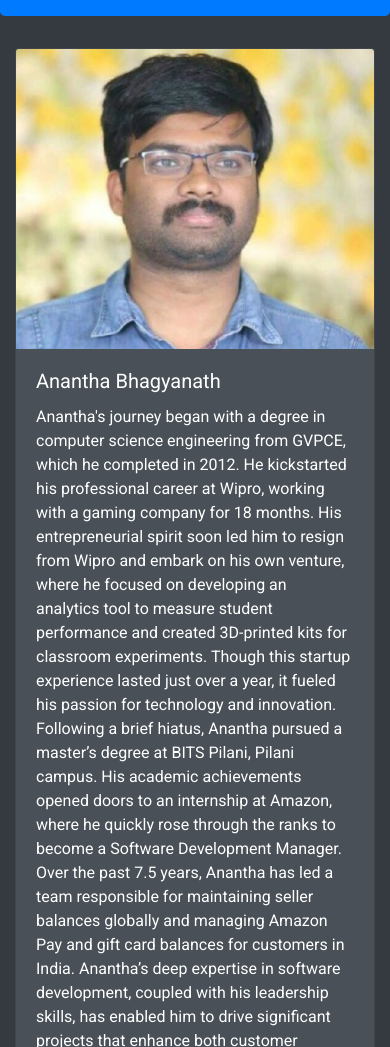
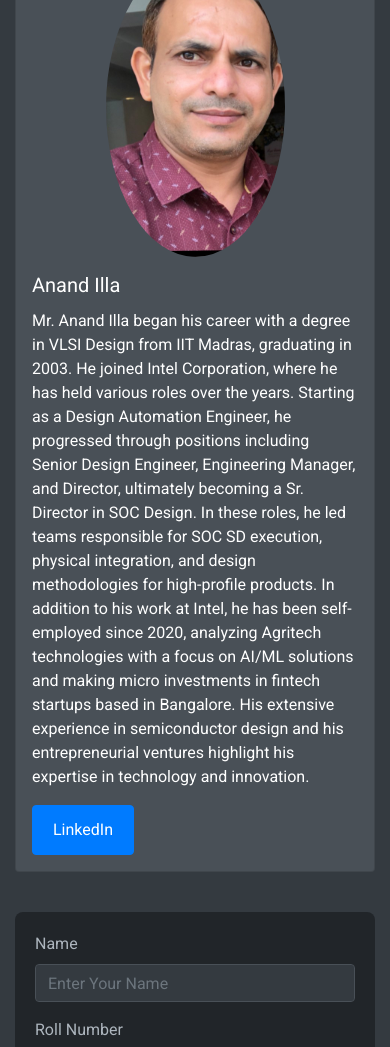
Before and after one commit to dwijeshbing/AlumniConnect, a plain HTML site: page index.html in a window 390 px wide. Shown: the part 630-1677 px from the top of the page. Drawn offline with nearby package versions, Linux system fonts and the light colour scheme.

Commit message:
modified files

```diff
--- a/index.html
+++ b/index.html
@@ -3,9 +3,11 @@
 
 <head>
     <title>Alumni Connect - IEEE SB GVPCE</title>
-    <link rel="icon" href="https://encrypted-tbn0.gstatic.com/images?q=tbn:ANd9GcTQv7ecm4nGkh6D7Lwc_IC1bQ1vZyo77lDLTQ&s" type="image/x-icon">
+    <link rel="icon" href="https://encrypted-tbn0.gstatic.com/images?q=tbn:ANd9GcTQv7ecm4nGkh6D7Lwc_IC1bQ1vZyo77lDLTQ&s"
+        type="image/x-icon">
     <link href="https://stackpath.bootstrapcdn.com/bootstrap/4.5.2/css/bootstrap.min.css" rel="stylesheet">
-    <link href="https://fonts.googleapis.com/css2?family=Roboto:wght@400;700&family=Pacifico&display=swap" rel="stylesheet">
+    <link href="https://fonts.googleapis.com/css2?family=Roboto:wght@400;700&family=Pacifico&display=swap"
+        rel="stylesheet">
     <style>
         body {
             background-color: #343a40;
@@ -72,9 +74,42 @@
         }
 
         @media (max-width: 991.98px) {
+            .jumbotron {
+                padding: 1rem 0.5rem;
+            }
+
+            .display-4 {
+                font-size: 2rem;
+            }
+
+            .subtitle {
+                font-size: 3rem;
+            }
+
+            .presents {
+                font-size: 1rem;
+            }
+
             .author {
+                height: 250px;
+            }
+
+            .form-container {
+                margin-top: 1rem;
+            }
+
+            .btn-primary {
+                padding: 0.75rem 1.25rem;
+                font-size: 1rem;
+            }
+
+            .btn-block {
                 width: 100%;
-                height: 300PX;
+                text-align: center;
+            }
+
+            .card-body {
+                padding: 1rem;
             }
         }
 
@@ -88,10 +123,6 @@
             border-color: #0056b3;
         }
 
-        .btn-block {
-            width: 100%;
-        }
-
         .subtitle {
             font-family: 'Pacifico', cursive;
             font-size: 8rem;
@@ -99,17 +130,31 @@
 
         .presents {
             font-family: 'Pacifico', cursive;
-            font-size: 1rem;
+            font-size: 2rem;
         }
 
         .link-button {
             color: white;
             text-decoration: none;
+            display: block;
+            margin: 0 auto;
         }
 
         .ieee-logo {
             height: 50px;
             margin-left: 10px;
+        }
+
+        .author {
+            width: 50%;
+            height: 300px;
+            border-radius: 50%;
+            overflow: hidden;
+            object-fit: cover;
+            object-position: center;
+            background-color: transparent;
+            display: block;
+            margin: 0 auto;
         }
     </style>
     <meta name="google-site-verification" content="UOgRzZzJr25UsohKq1p85wQpWWPNJWPYFD-Iitd-Jz8" />
@@ -119,7 +164,8 @@
     <section class="jumbotron text-white text-center">
         <div class="container">
             <h6 class="display-4 d-flex align-items-center justify-content-center">
-                <img src="https://encrypted-tbn0.gstatic.com/images?q=tbn:ANd9GcTQv7ecm4nGkh6D7Lwc_IC1bQ1vZyo77lDLTQ&s" class="ieee-logo" alt="IEEE Logo">
+                <img src="https://encrypted-tbn0.gstatic.com/images?q=tbn:ANd9GcTQv7ecm4nGkh6D7Lwc_IC1bQ1vZyo77lDLTQ&s"
+                    class="ieee-logo" alt="IEEE Logo">
                 IEEE SB GVPCE
             </h6>
             <p class="presents">presents</p>
@@ -131,14 +177,22 @@
         <div class="row">
             <div class="col-lg-6 mb-4">
                 <div class="card text-white h-100">
-                    <img src="./assets/Anantha.jpeg" class="card-img-top author" alt="Guest Image">
+                    <img src="./assets/Anand.jpeg" class="card-img-top author" alt="Guest Image">
                     <div class="card-body">
-                        <h5 class="card-title">Anantha Bhagyanath</h5>
-                        <p class="card-text">Anantha's journey began with a degree in computer science engineering from GVPCE, which he completed in 2012. He kickstarted his professional career at Wipro, working with a gaming company for 18 months. His entrepreneurial spirit soon led him to resign from Wipro and embark on his own venture, where he focused on developing an analytics tool to measure student performance and created 3D-printed kits for classroom experiments. Though this startup experience lasted just over a year, it fueled his passion for technology and innovation.
-                            Following a brief hiatus, Anantha pursued a master’s degree at BITS Pilani, Pilani campus. His academic achievements opened doors to an internship at Amazon, where he quickly rose through the ranks to become a Software Development Manager. Over the past 7.5 years, Anantha has led a team responsible for maintaining seller balances globally and managing Amazon Pay and gift card balances for customers in India.
-                            Anantha’s deep expertise in software development, coupled with his leadership skills, has enabled him to drive significant projects that enhance both customer experience and operational efficiency at Amazon.</p>
+                        <h5 class="card-title">Anand Illa</h5>
+                        <p class="card-text">Mr. Anand Illa began his career with a degree in VLSI Design from IIT
+                            Madras, graduating in 2003. He joined Intel Corporation, where he has held various roles
+                            over the years. Starting as a Design Automation Engineer, he progressed through positions
+                            including Senior Design Engineer, Engineering Manager, and Director, ultimately becoming a
+                            Sr. Director in SOC Design. In these roles, he led teams responsible for SOC SD execution,
+                            physical integration, and design methodologies for high-profile products.
+
+                            In addition to his work at Intel, he has been self-employed since 2020, analyzing Agritech
+                            technologies with a focus on AI/ML solutions and making micro investments in fintech
+                            startups based in Bangalore. His extensive experience in semiconductor design and his
+                            entrepreneurial ventures highlight his expertise in technology and innovation.</p>
                         <button class="btn btn-primary" id="submit-button">
-                            <a href="https://www.linkedin.com/in/ananthabhagyanath/" class="link-button">
+                            <a href="https://www.linkedin.com/in/anand-illa-2b9a8a11/" class="link-button">
                                 LinkedIn
                             </a>
                         </button>
@@ -150,17 +204,20 @@
                     <form id="form" method="POST">
                         <div class="form-group">
                             <label for="name">Name</label>
-                            <input type="text" class="form-control" id="name" placeholder="Enter Your Name" name="Name" required>
+                            <input type="text" class="form-control" id="name" placeholder="Enter Your Name" name="Name"
+                                required>
                         </div>
 
                         <div class="form-group">
                             <label for="roll">Roll Number</label>
-                            <input type="text" class="form-control" id="roll" placeholder="Enter Your Roll Number" name="Roll" required>
+                            <input type="text" class="form-control" id="roll" placeholder="Enter Your Roll Number"
+                                name="Roll" required>
                         </div>
 
                         <div class="form-group">
                             <label for="dept">Branch</label>
-                            <input type="text" class="form-control" id="dept" placeholder="Enter your Department" name="Dept" required list="deptlist">
+                            <input type="text" class="form-control" id="dept" placeholder="Enter your Department"
+                                name="Dept" required list="deptlist">
                             <datalist id="deptlist">
                                 <option value="CSE">CSE</option>
                                 <option value="CSD">CSD</option>
@@ -178,12 +235,14 @@
 
                         <div class="form-group">
                             <label for="email">Email</label>
-                            <input type="email" class="form-control" id="email" placeholder="Your Email" name="Email" required>
+                            <input type="email" class="form-control" id="email" placeholder="Your Email" name="Email"
+                                required>
                         </div>
 
                         <div class="form-group">
                             <label for="question">Questions</label>
-                            <textarea class="form-control" id="question" rows="3" placeholder="Enter the questions you wanted to ask" name="Question"></textarea>
+                            <textarea class="form-control" id="question" rows="3"
+                                placeholder="Enter the questions you wanted to ask" name="Question" required></textarea>
                         </div>
 
                         <button type="submit" class="btn btn-primary btn-block" id="submit-button">Submit</button>
@@ -211,8 +270,7 @@
             var formDataString = keyValuePairs.join("&");
 
             fetch(
-                "https://script.google.com/macros/s/AKfycbyEaCzSC9nrbmrq5aRPFKr4FGZDt3kXfmHJnwWbcAdiSXD2vuqruen1S_fIslOZasSglA/exec",
-                {
+                "https://script.google.com/macros/s/AKfycbyEaCzSC9nrbmrq5aRPFKr4FGZDt3kXfmHJnwWbcAdiSXD2vuqruen1S_fIslOZasSglA/exec", {
                 redirect: "follow",
                 method: "POST",
                 body: formDataString,
```
Also changed, not shown: assets/Anand.jpeg (added). Lines whose indentation alone changed are shown as unchanged.
